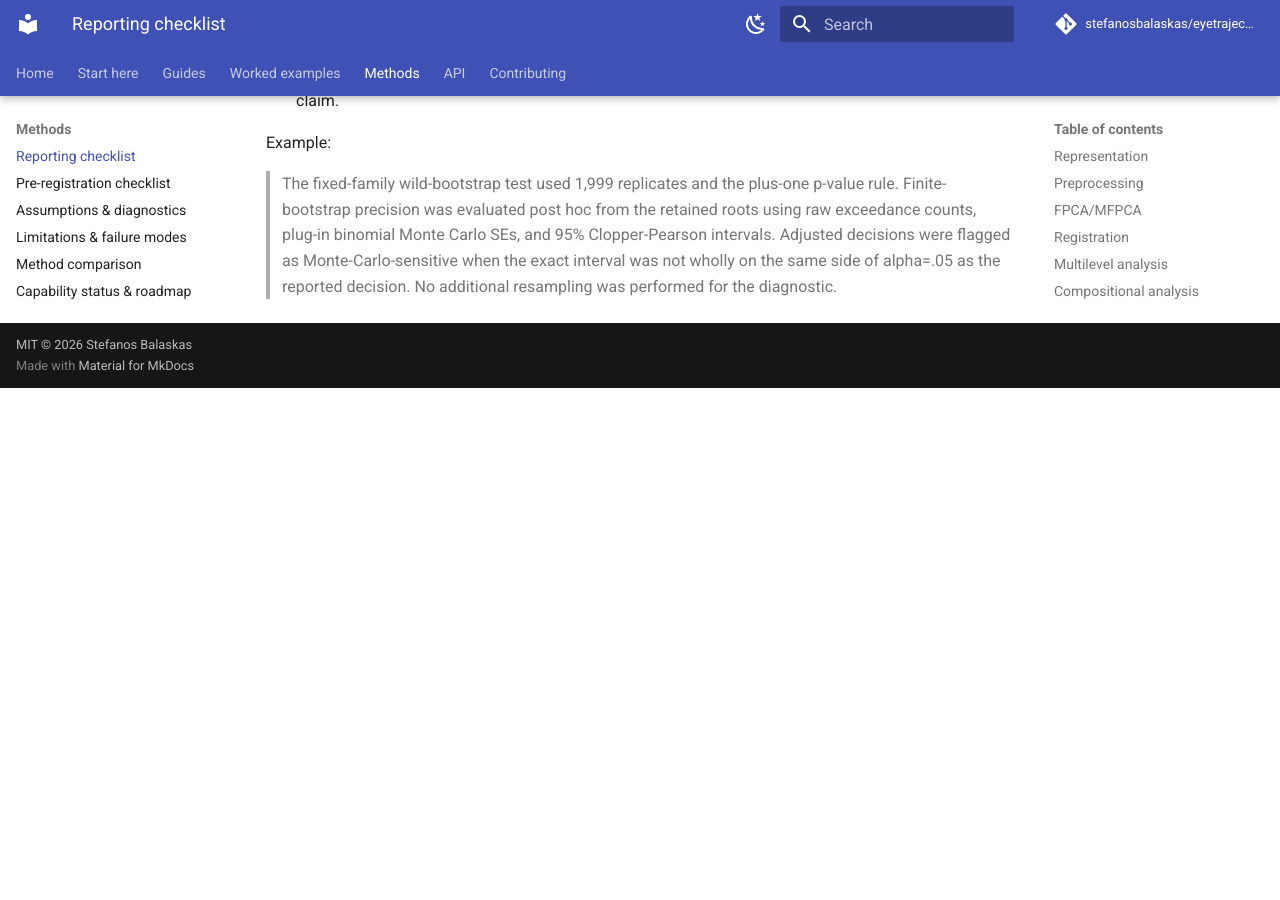
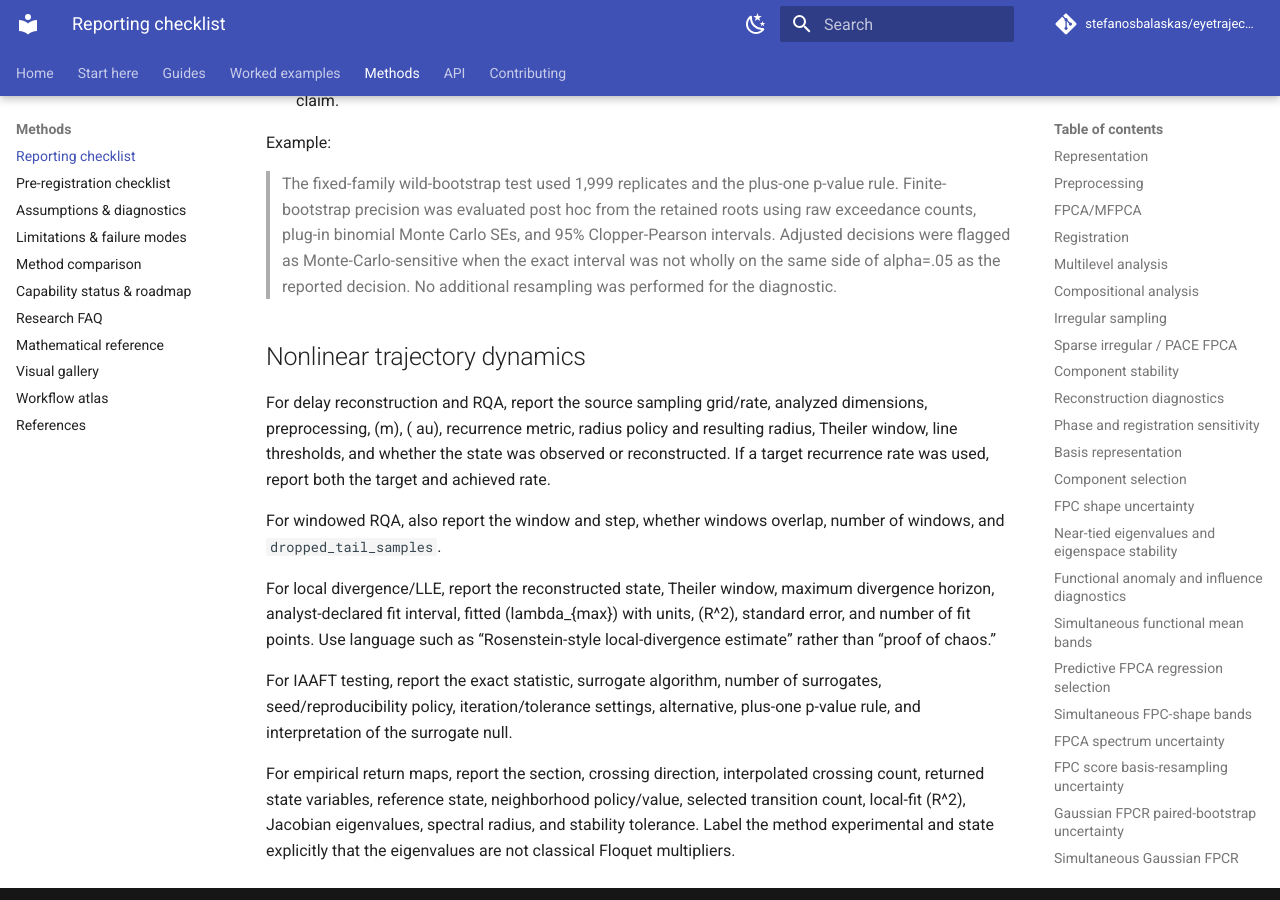
Before and after one commit to stefanosbalaskas/eyetrajectoriespy, an MkDocs documentation site: the page built from docs/methods/reporting.md, in a window 1280 px wide and 900 px high, scrolled down 15760 px. Built offline with MkDocs 1.6.1 and Material for MkDocs 9.7.7, drawn with Linux system fonts in a browser that asks for light colours; comment, search, counter and statistics services are not loaded; before the commit the page ends 16148 px from its top, so only the background shows below that.

Commit message:
Add nonlinear dynamics reporting guidance

```diff
--- a/docs/methods/reporting.md
+++ b/docs/methods/reporting.md
@@ -483,3 +483,15 @@
 Example:
 
 > The fixed-family wild-bootstrap test used 1,999 replicates and the plus-one p-value rule. Finite-bootstrap precision was evaluated post hoc from the retained roots using raw exceedance counts, plug-in binomial Monte Carlo SEs, and 95% Clopper-Pearson intervals. Adjusted decisions were flagged as Monte-Carlo-sensitive when the exact interval was not wholly on the same side of alpha=.05 as the reported decision. No additional resampling was performed for the diagnostic.
+
+## Nonlinear trajectory dynamics
+
+For delay reconstruction and RQA, report the source sampling grid/rate, analyzed dimensions, preprocessing, (m), (	au), recurrence metric, radius policy and resulting radius, Theiler window, line thresholds, and whether the state was observed or reconstructed. If a target recurrence rate was used, report both the target and achieved rate.
+
+For windowed RQA, also report the window and step, whether windows overlap, number of windows, and `dropped_tail_samples`.
+
+For local divergence/LLE, report the reconstructed state, Theiler window, maximum divergence horizon, analyst-declared fit interval, fitted (lambda_{max}) with units, (R^2), standard error, and number of fit points. Use language such as “Rosenstein-style local-divergence estimate” rather than “proof of chaos.”
+
+For IAAFT testing, report the exact statistic, surrogate algorithm, number of surrogates, seed/reproducibility policy, iteration/tolerance settings, alternative, plus-one p-value rule, and interpretation of the surrogate null.
+
+For empirical return maps, report the section, crossing direction, interpolated crossing count, returned state variables, reference state, neighborhood policy/value, selected transition count, local-fit (R^2), Jacobian eigenvalues, spectral radius, and stability tolerance. Label the method experimental and state explicitly that the eigenvalues are not classical Floquet multipliers.
```
